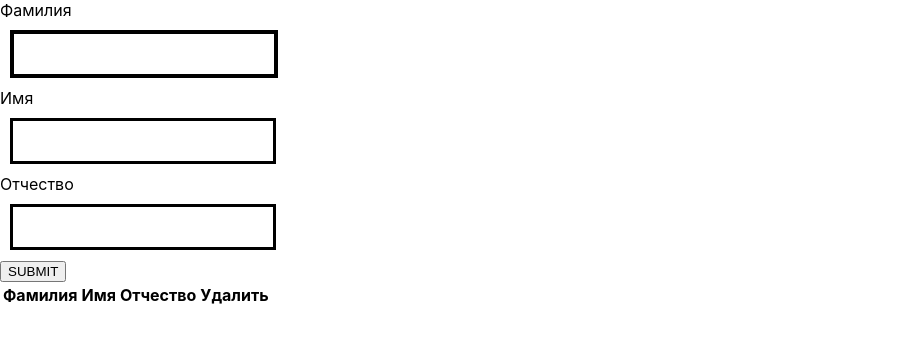
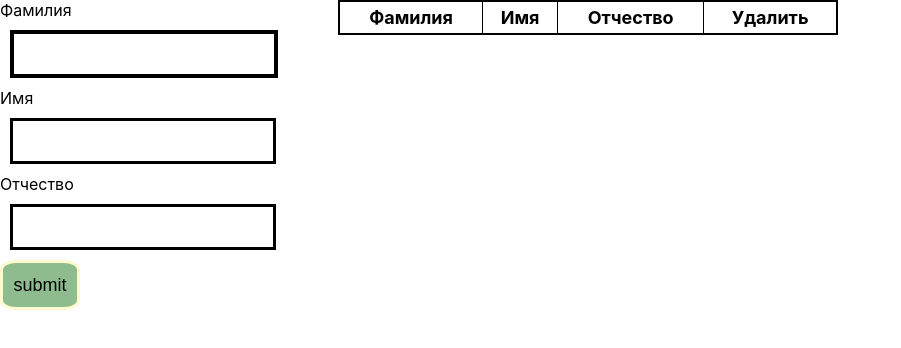
Before and after one commit to DDianka/React, a React (Create React App) app: page / in a window 1280 px wide. Shown: the top 348 px of the page, without its empty margins (0-901 px from the left). Built offline with nearby package versions, Linux system fonts and the light colour scheme.

Commit message:
working app

```diff
--- a/src/App.css
+++ b/src/App.css
@@ -12,5 +12,38 @@
   border: 4px solid black;
 }
 table {
-  border: 2px ;
+  border: 2px solid black;
+  border-collapse: collapse;
+  width: 500px;
+  font-size: large;
+  float: right;
+  margin-left: 50px;
 }
+td, th {
+  padding: 5px;
+  border: 1px solid black;
+  text-align: center;
+}
+.container {
+  display: flex;
+  flex-direction: row;
+  float: left;
+}
+#btn {
+  width: 80px;
+  height: 50px;
+  padding: 10px;
+  font-size: large;
+  border-radius: 20%;
+  background-color: darkseagreen;
+  border: solid lemonchiffon;
+  cursor: pointer;
+}
+#btn:active {
+  width: 78px;
+  height: 45px;
+}
+.remover {
+  color: red;
+  cursor: pointer;
+}
--- a/src/App.js
+++ b/src/App.js
@@ -12,33 +12,40 @@ class App extends React.Component {
           users: []
         }
     };
+
     onSurnameChange = (event) => {
       this.setState({
         userSurname: event.target.value
       });
     };
+
     onNameChange = (event) => {
       this.setState({
         userName: event.target.value
       });
     };
+
     onPatronymicChange = (event) => {
       this.setState({
         userPatronymic: event.target.value
       });
     };
-     isValid = (userSurname, userName, userPatronymic) => {
+
+    isValid = (userSurname, userName, userPatronymic) => {
       return userSurname && userName && userPatronymic
     };
+
     onSubmit = () => {
       if (this.isValid(this.state.userSurname, this.state.userName, this.state.userPatronymic)) {
       this.setState({
         users: this.state.users.concat({
           userSurname: this.state.userSurname,
-          userName: this.state.users.userName,
-          userPatronymic: this.state.users.userPatronymic
+          userName: this.state.userName,
+          userPatronymic: this.state.userPatronymic
         })
       })
+    } else {
+      alert("Заполните пустое поле")
     }
     };
     onRemoveBtn = (indexToRemove) => {
@@ -49,9 +56,11 @@ class App extends React.Component {
       });
     };
     render() {
+      console.log(this.state.users);
     return (
     <div className="container">
       <div>
+        <div>
         <label htmlFor="inpSurname">Фамилия</label>
         <input type="text" value={this.state.userSurname} onChange={this.onSurnameChange} id="inpSurname" className="field"/>
       </div>
@@ -63,7 +72,8 @@ class App extends React.Component {
         <label htmlFor="inpPatronymic">Отчество</label>
         <input type="text" value={this.state.userPatronymic} onChange={this.onPatronymicChange} className="field"></input>
       </div>
-      <button onClick={this.onSubmit} id="btn"> SUBMIT </button>
+      <button onClick={this.onSubmit} id="btn"> submit </button>
+      </div>
       <table>
         <thead>
           <tr>
@@ -80,7 +90,7 @@ class App extends React.Component {
             <td>{user.userSurname}</td>
             <td>{user.userName}</td>
             <td>{user.userPatronymic}</td>
-            <td onCLick = {() => this.onRemoveBtn(index)} className="remover">[x]</td>
+            <td onClick = {() => this.onRemoveBtn(index)} className="remover">[x]</td>
           </tr>
             })
           }
```
